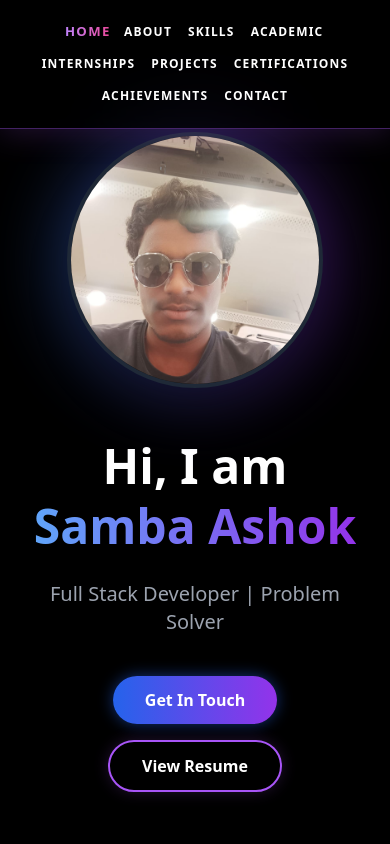
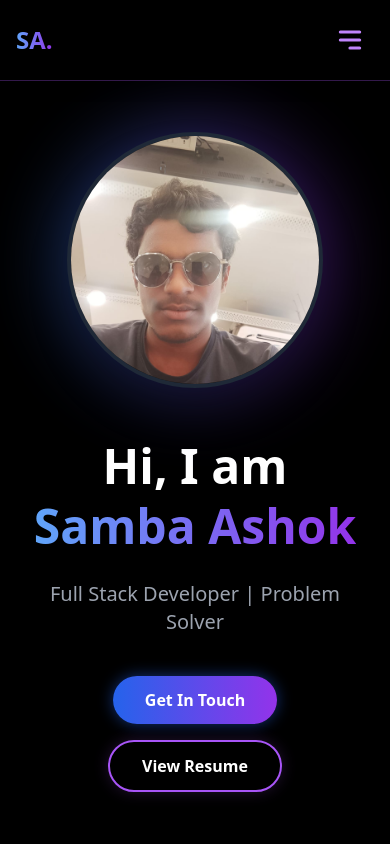
Before and after one commit to AshokSamba/Portfolio, a React (Create React App) app in the folder client/: page / in a window 390 px wide. Shown: the top 844 px of the page. Built offline with nearby package versions, Linux system fonts and the light colour scheme.

Commit message:
feat: make navbar responsive and improve mobile layout

```diff
--- a/client/src/components/Navbar.jsx
+++ b/client/src/components/Navbar.jsx
@@ -1,13 +1,30 @@
+import { useState } from "react";
 import { Link } from "react-scroll";
+import { HiMenuAlt3, HiX } from "react-icons/hi";
 
 const Navbar = () => {
+  const [isOpen, setIsOpen] = useState(false);
+
   const navItems = [
     "Home", "About", "Skills", "Academic", "Internships",
     "Projects", "Certifications", "Achievements", "Contact"
   ];
 
+  const toggleMenu = () => setIsOpen(!isOpen);
+
   return (
-    <nav className="fixed w-full bg-black/60 border-b border-purple-500/40 text-white flex flex-wrap justify-center gap-4 md:gap-8 p-6 z-50 shadow-[0_4px_30px_rgba(168,85,247,0.2)] backdrop-blur-xl transition-all">
+    <nav className="fixed w-full bg-black/80 border-b border-purple-500/30 text-white z-50 shadow-lg backdrop-blur-md transition-all">
+      <div className="max-w-7xl mx-auto px-4 sm:px-6 lg:px-8">
+        <div className="flex items-center justify-between h-20">
+          <div className="flex-shrink-0">
+            <span className="text-2xl font-black bg-gradient-to-r from-blue-400 to-purple-600 bg-clip-text text-transparent">
+              SA.
+            </span>
+          </div>
+
+          {/* Desktop Menu */}
+          <div className="hidden lg:block">
+            <div className="ml-10 flex items-baseline space-x-6">
               {navItems.map((item) => (
                 <Link
                   key={item}
@@ -15,12 +32,47 @@ const Navbar = () => {
                   smooth={true}
                   duration={500}
                   spy={true}
-          activeClass="text-transparent bg-clip-text bg-gradient-to-r from-purple-400 to-pink-500 scale-110 font-bold"
-          className="cursor-pointer hover:text-purple-400 transition-all uppercase text-xs md:text-sm font-extrabold tracking-widest hover:scale-110"
+                  activeClass="text-purple-400 border-b-2 border-purple-500 scale-105"
+                  className="cursor-pointer hover:text-purple-400 px-3 py-2 transition-all uppercase text-xs font-bold tracking-widest"
                 >
                   {item}
                 </Link>
               ))}
+            </div>
+          </div>
+
+          {/* Mobile Menu Button */}
+          <div className="lg:hidden">
+            <button
+              onClick={toggleMenu}
+              className="inline-flex items-center justify-center p-2 rounded-md text-gray-400 hover:text-white hover:bg-gray-800 focus:outline-none transition-colors"
+            >
+              {isOpen ? <HiX className="h-8 w-8 text-purple-400" /> : <HiMenuAlt3 className="h-8 w-8 text-purple-400" />}
+            </button>
+          </div>
+        </div>
+      </div>
+
+      {/* Mobile Menu Overlay */}
+      <div
+        className={`lg:hidden transition-all duration-300 ease-in-out ${isOpen ? "max-h-screen opacity-100 bg-black/95 border-b border-purple-500/20" : "max-h-0 opacity-0 overflow-hidden"}`}
+      >
+        <div className="px-2 pt-2 pb-6 space-y-1 sm:px-3 text-center">
+          {navItems.map((item) => (
+            <Link
+              key={item}
+              to={item}
+              smooth={true}
+              duration={500}
+              spy={true}
+              onClick={() => setIsOpen(false)}
+              className="block cursor-pointer hover:bg-purple-600/20 hover:text-purple-400 px-3 py-4 rounded-md text-base font-extrabold tracking-widest uppercase transition-all"
+            >
+              {item}
+            </Link>
+          ))}
+        </div>
+      </div>
     </nav>
   );
 };
```
Lines whose indentation alone changed are shown as unchanged.
